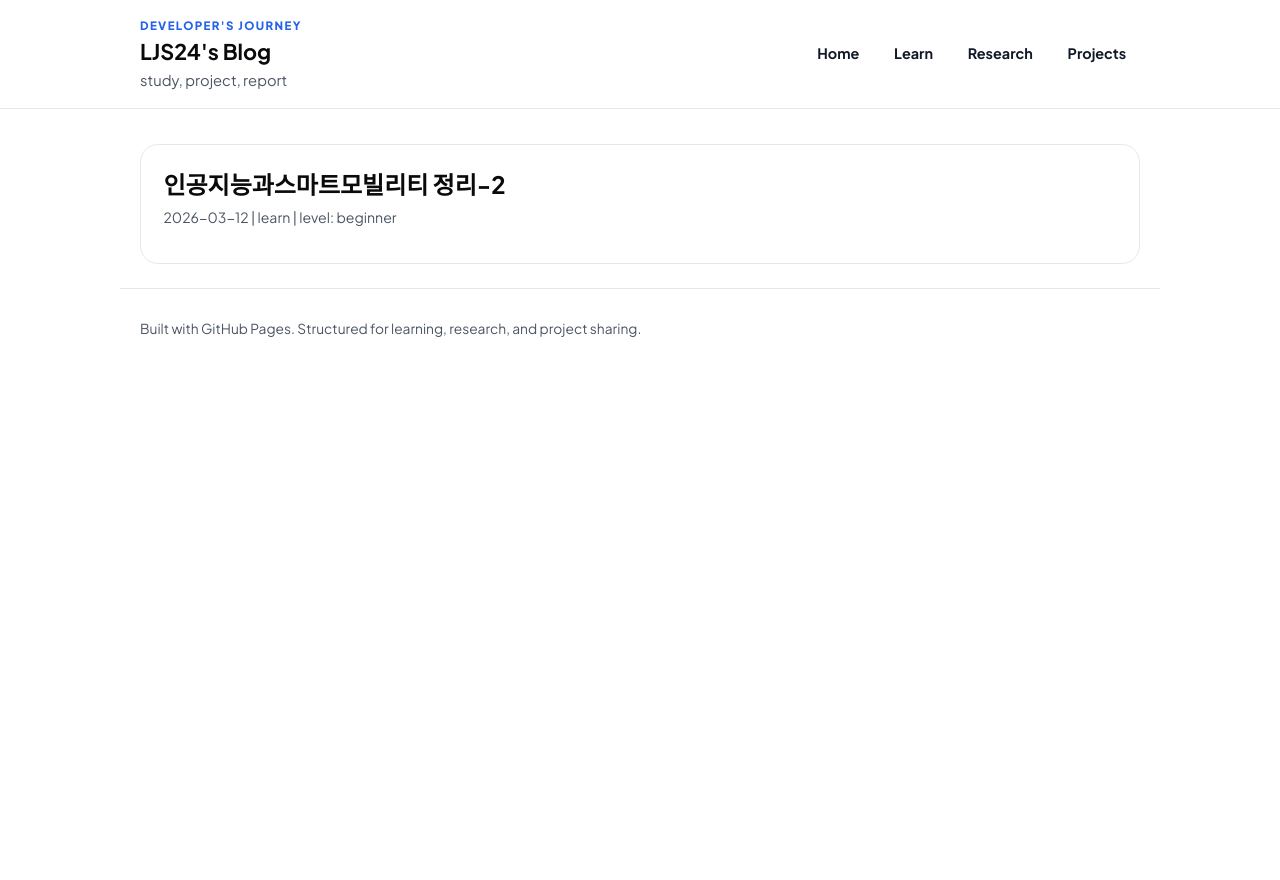
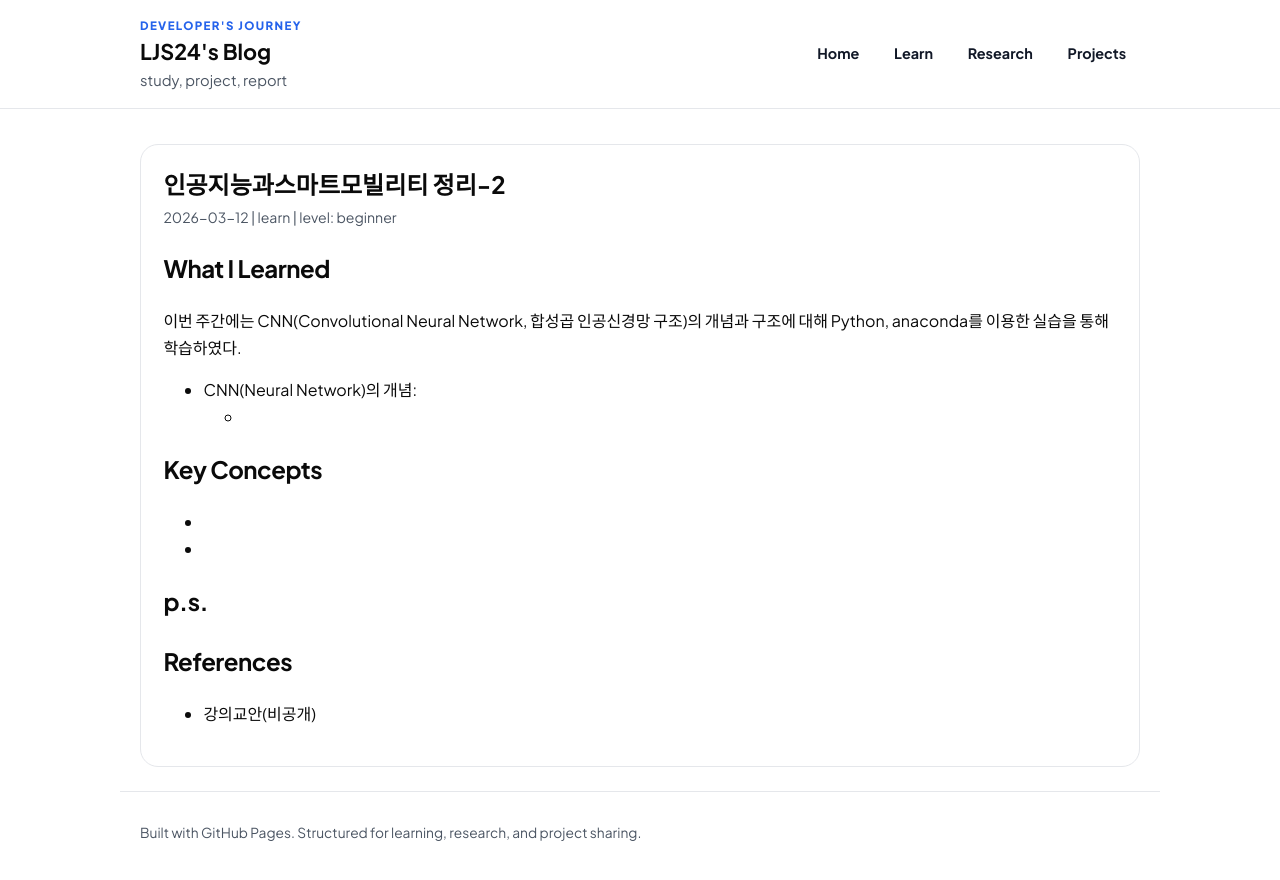
Before and after one commit to LJS24/LJS24.github.io, a Jekyll site: the page built from _posts/learn/2026-03-12-learning-note-인공지능과-스마트모빌리티.md, in a window 1280 px wide. Shown: the top 880 px of the page. Built offline with Jekyll 4.4.1, drawn with Linux system fonts in a browser that asks for light colours.

Commit message:
content update-learning note

```diff
--- a/_posts/learn/2026-03-12-learning-note-인공지능과-스마트모빌리티.md
+++ b/_posts/learn/2026-03-12-learning-note-인공지능과-스마트모빌리티.md
@@ -6,3 +6,19 @@ tags: [writing, note]
 level: beginner
 summary: "주간 학습내용 정리"
 ---
+
+## What I Learned
+이번 주간에는 CNN(Convolutional Neural Network, 합성곱 인공신경망 구조)의 개념과 구조에 대해 Python, anaconda를 이용한 실습을 통해 학습하였다.
+
+- CNN(Neural Network)의 개념:
+    -
+
+## Key Concepts
+-
+-
+
+## p.s.
+
+
+## References
+- 강의교안(비공개)
```
Also changed, not shown: _posts/learn/2026-03-06-learning-note-인공지능과스마트모빌리티.md (+3 -4 lines).
